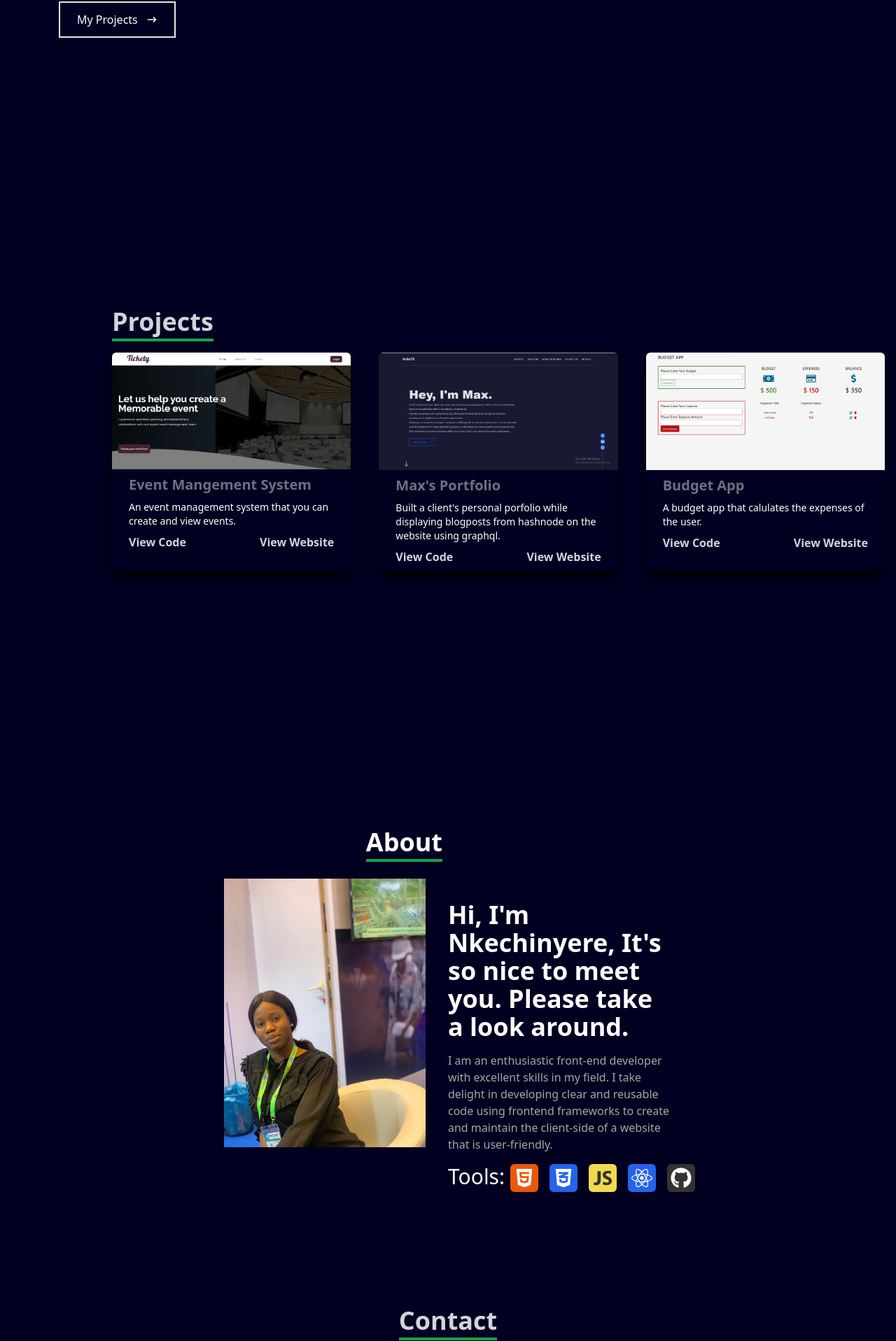
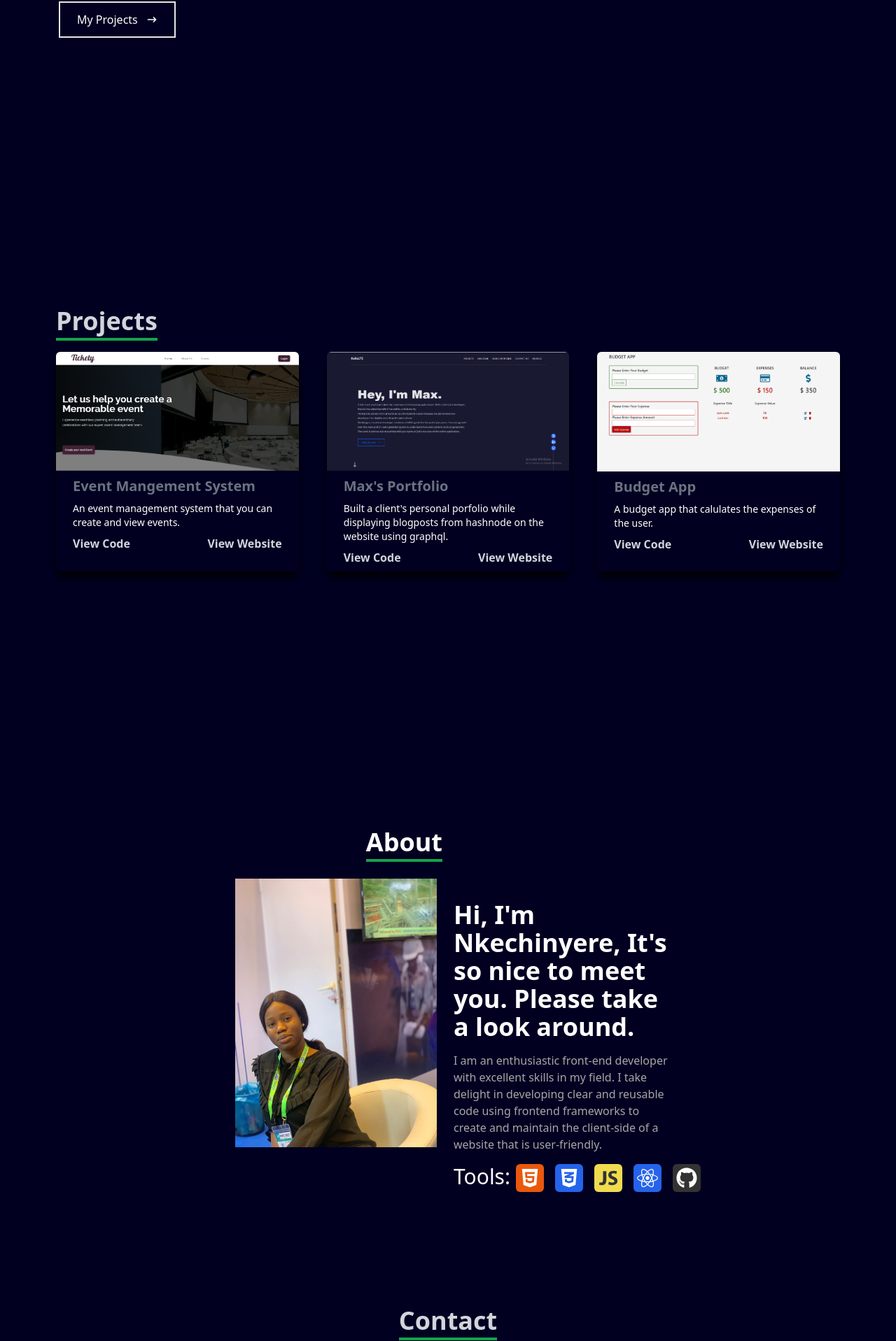
Before and after one commit to terejoe/my-portfolio, a React (Vite) app: page / in a window 1280 px wide. Shown: the part 612-2529 px from the top of the page at 70% size. Built offline with nearby package versions, Linux system fonts and the light colour scheme.

Commit message:
refactor code

```diff
--- a/src/components/About.jsx
+++ b/src/components/About.jsx
@@ -13,11 +13,11 @@ export default function About() {
           </div>
         </div>
 
-        <div className='w-[50%] grid md:grid-cols-2 mx-auto'>
+        <div className='md:w-[50%] grid md:grid-cols-2'>
 
-          <img src={potrait} alt='Potrait' className='h-96'/>
+          <img src={potrait} alt='Potrait' className='h-96 mx-auto'/>
 
-          <div className='mt-8'>
+          <div className='mt-8 pl-2'>
             <p className='text-left text-4xl font-bold'>Hi, I'm Nkechinyere, It's so nice to meet you. Please take a look around.</p>
             <p className='mt-4 text-[#a7a7a7] text-left'>I am an enthusiastic front-end developer with excellent skills in my field. I take delight in developing clear and reusable code using frontend frameworks to create and maintain the client-side of a website that is user-friendly.</p>
 
--- a/src/components/Project.jsx
+++ b/src/components/Project.jsx
@@ -5,7 +5,7 @@ import budget from '../assets/budget.png'
 export default function Project() {
   return (
     <div name ='projects' className='w-full md:pt-20 md:h-screen bg-[#010021] text-gray-300'>
-      <div className='md:pl-40 p-4 flex flex-col justify-center w-full h-full'>
+      <div className='md:px-20 p-4 flex flex-col justify-center w-full h-full'>
         <div className='pb-6'>
           <p className='text-4xl font-bold inline border-b-4 text-gray-300 border-green-600'>Projects</p>
         </div>
```
